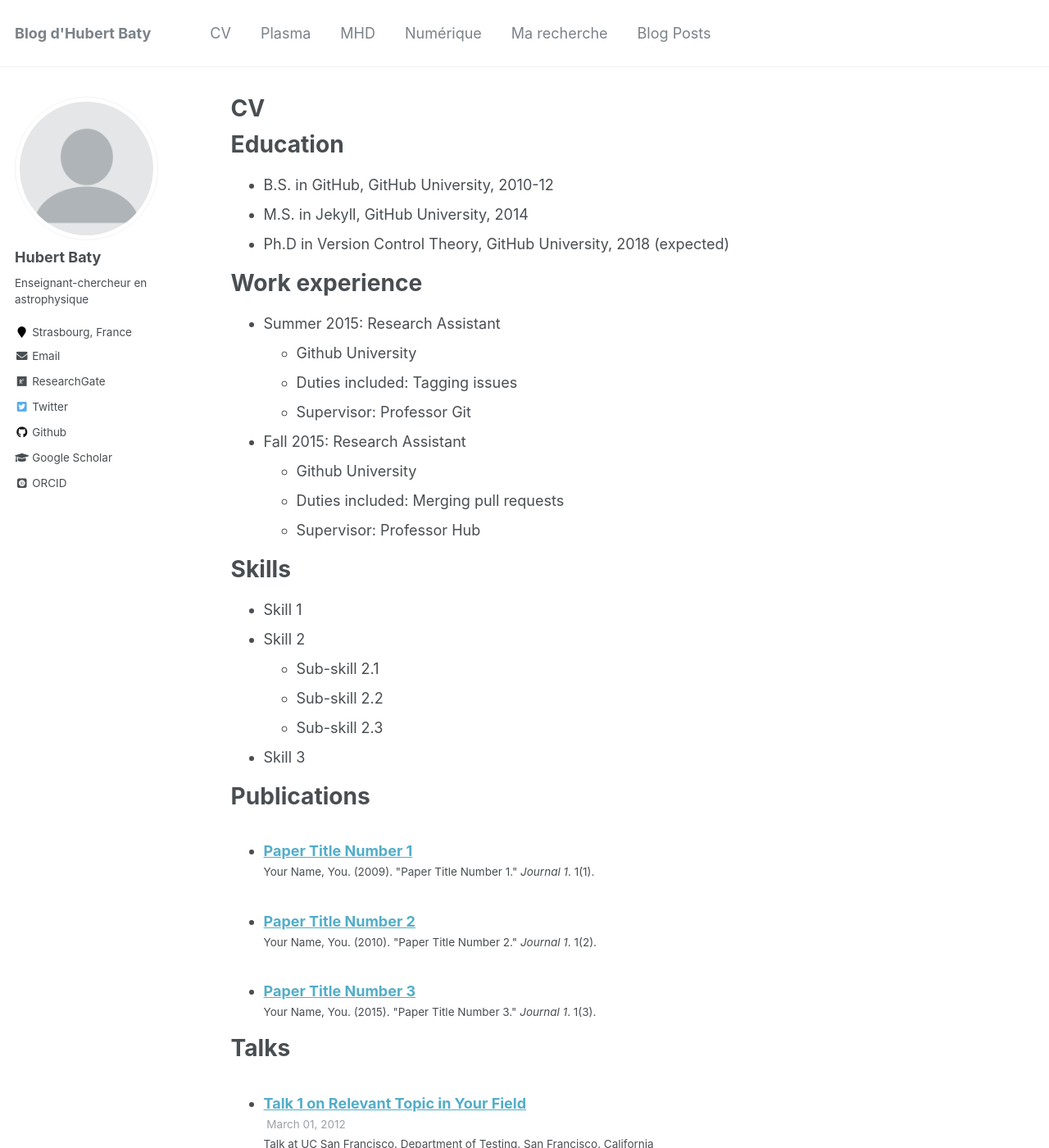
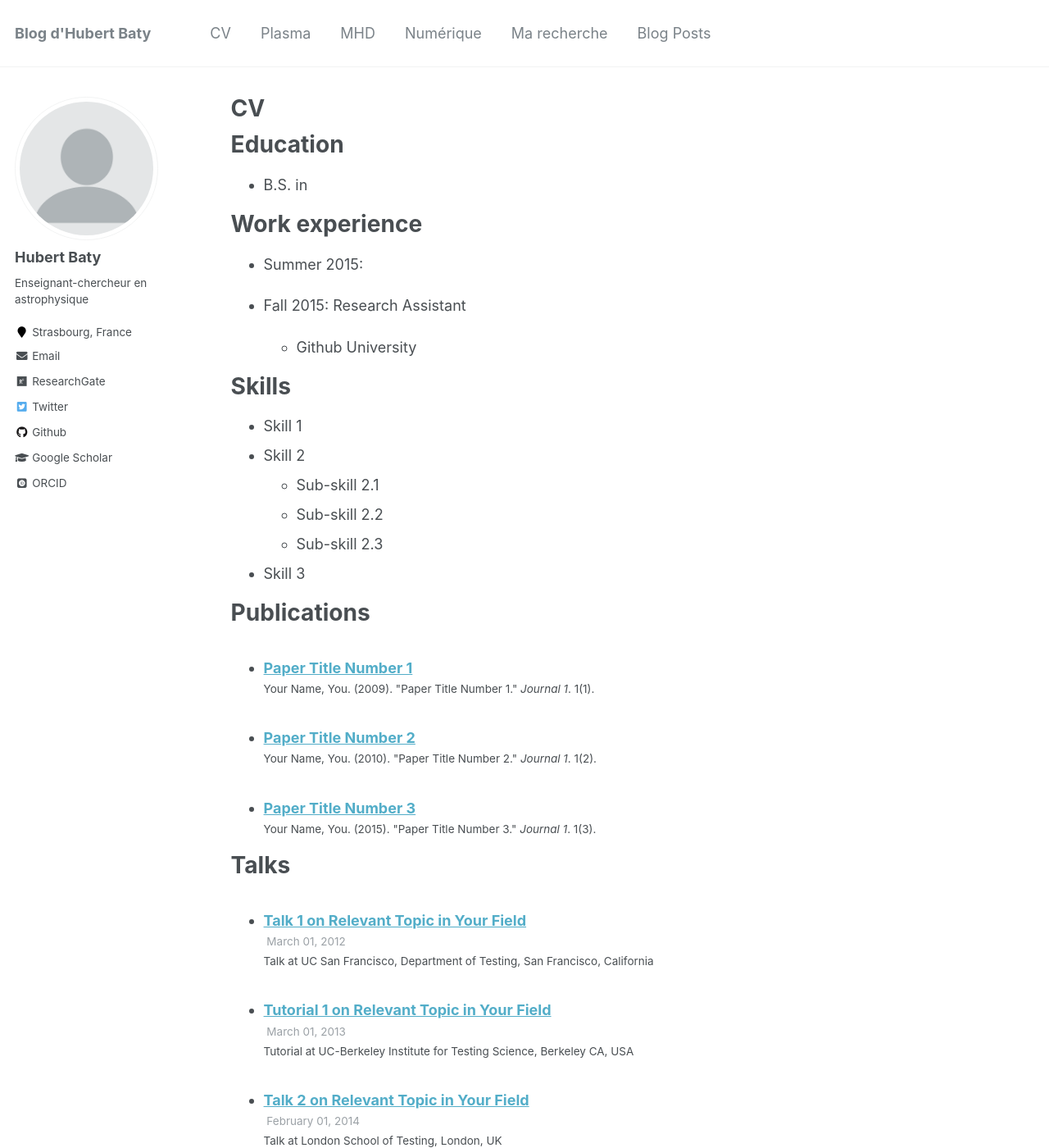
Before and after one commit to hubertbaty/hubertbaty.github.io, a Jekyll site: the page built from _pages/cv.md, in a window 1280 px wide and 1400 px high. Shown: the whole window at 82% size. Built offline with Jekyll 4.4.1, drawn with Linux system fonts in a browser that asks for light colours; some web fonts are replaced; formulas are drawn with MathJax 3.

Commit message:
Update cv.md

```diff
--- a/_pages/cv.md
+++ b/_pages/cv.md
@@ -11,21 +11,15 @@ redirect_from:
 
 Education
 ======
-* B.S. in GitHub, GitHub University, 2010-12
-* M.S. in Jekyll, GitHub University, 2014
-* Ph.D in Version Control Theory, GitHub University, 2018 (expected)
+* B.S. in
+
 
 Work experience
 ======
-* Summer 2015: Research Assistant
-  * Github University
-  * Duties included: Tagging issues
-  * Supervisor: Professor Git
+* Summer 2015:
 
 * Fall 2015: Research Assistant
   * Github University
-  * Duties included: Merging pull requests
-  * Supervisor: Professor Hub
 
 Skills
 ======
```
Also changed, not shown: other parts of _pages/cv.md (+1 -0 lines).
